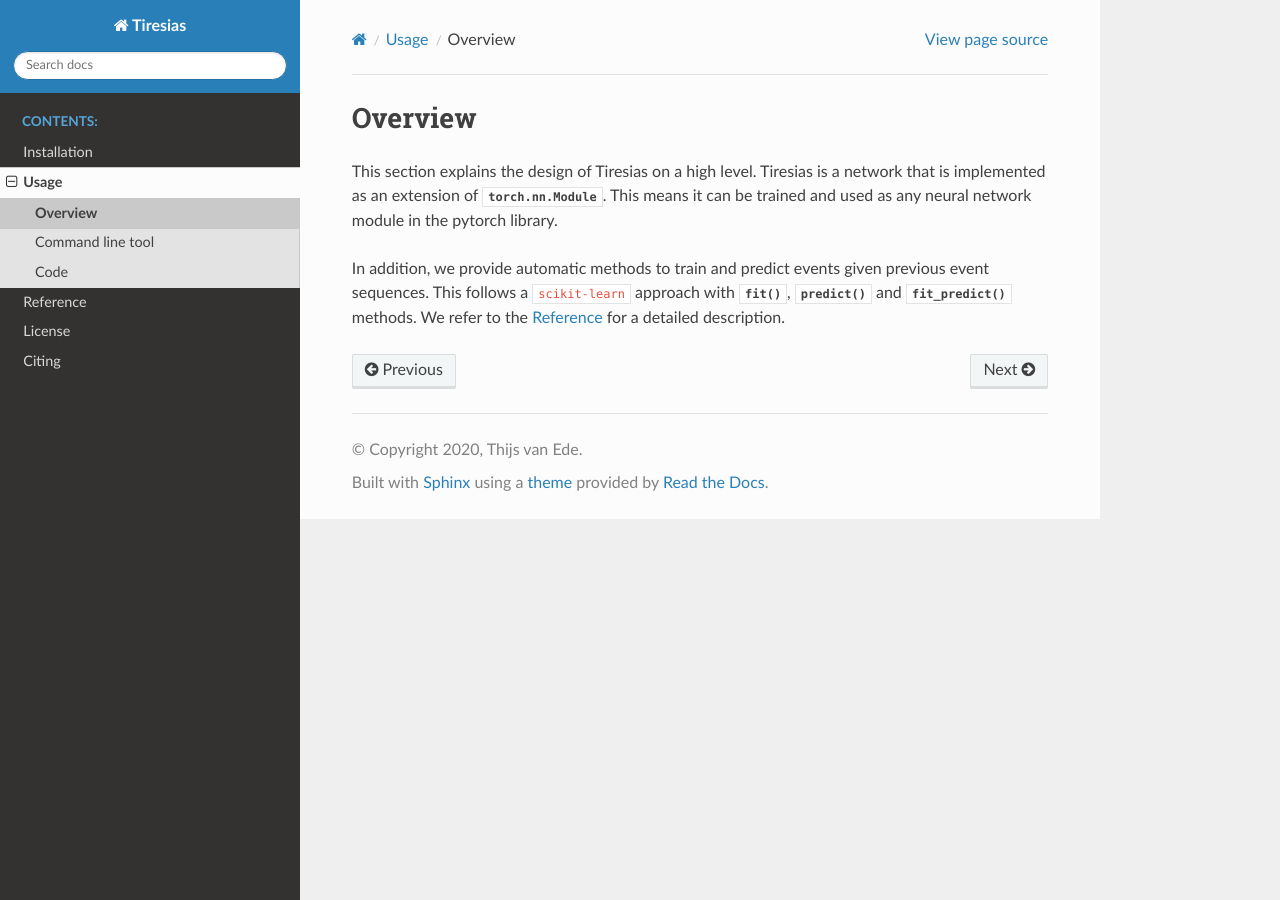
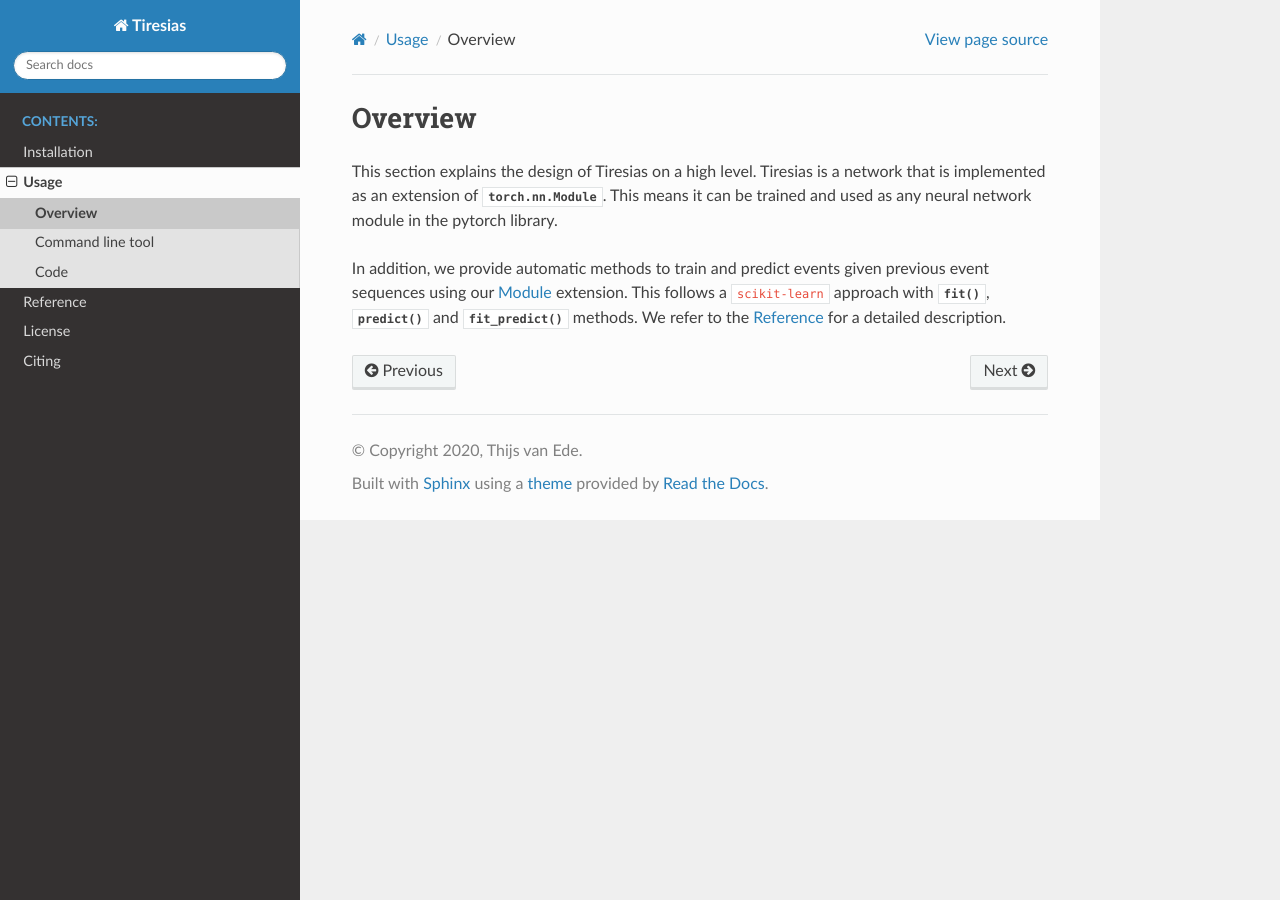
Before and after one commit to Thijsvanede/Tiresias, a Sphinx documentation site: the page built from docs/source/usage/overview.rst, in a window 1280 px wide. Built offline with Sphinx 7.4.7 and the Read the Docs theme 2.0.0, drawn with Linux system fonts in a browser that asks for light colours.

Commit message:
Updated doc

```diff
--- a/docs/source/usage/overview.rst
+++ b/docs/source/usage/overview.rst
@@ -4,6 +4,6 @@ This section explains the design of Tiresias on a high level.
 Tiresias is a network that is implemented as an extension of :py:class:`torch.nn.Module`.
 This means it can be trained and used as any neural network module in the pytorch library.
 
-In addition, we provide automatic methods to train and predict events given previous event sequences.
+In addition, we provide automatic methods to train and predict events given previous event sequences using our :ref:`Module` extension.
 This follows a ``scikit-learn`` approach with :py:meth:`fit`, :py:meth:`predict` and :py:meth:`fit_predict` methods.
 We refer to the :ref:`Reference` for a detailed description.
```
